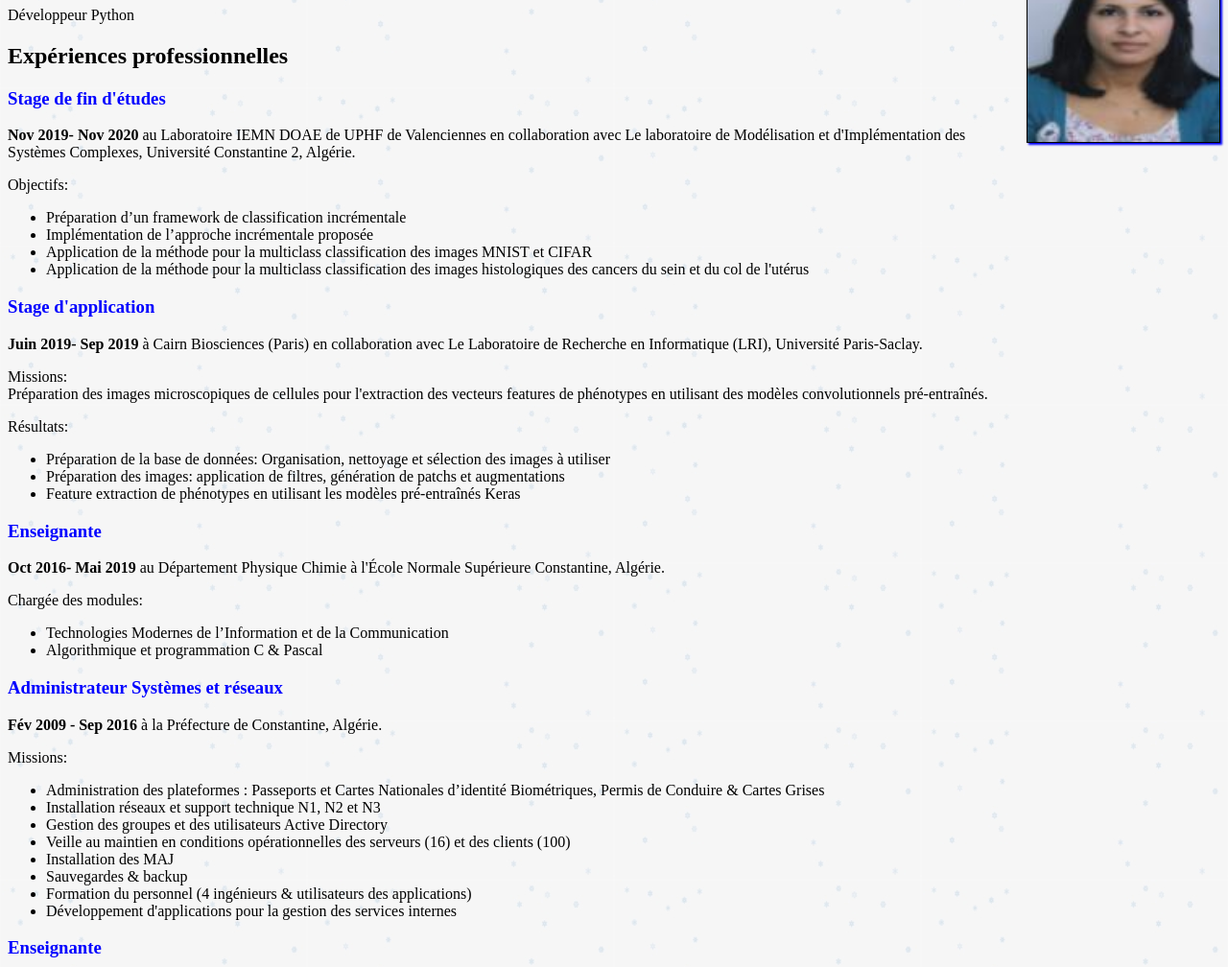
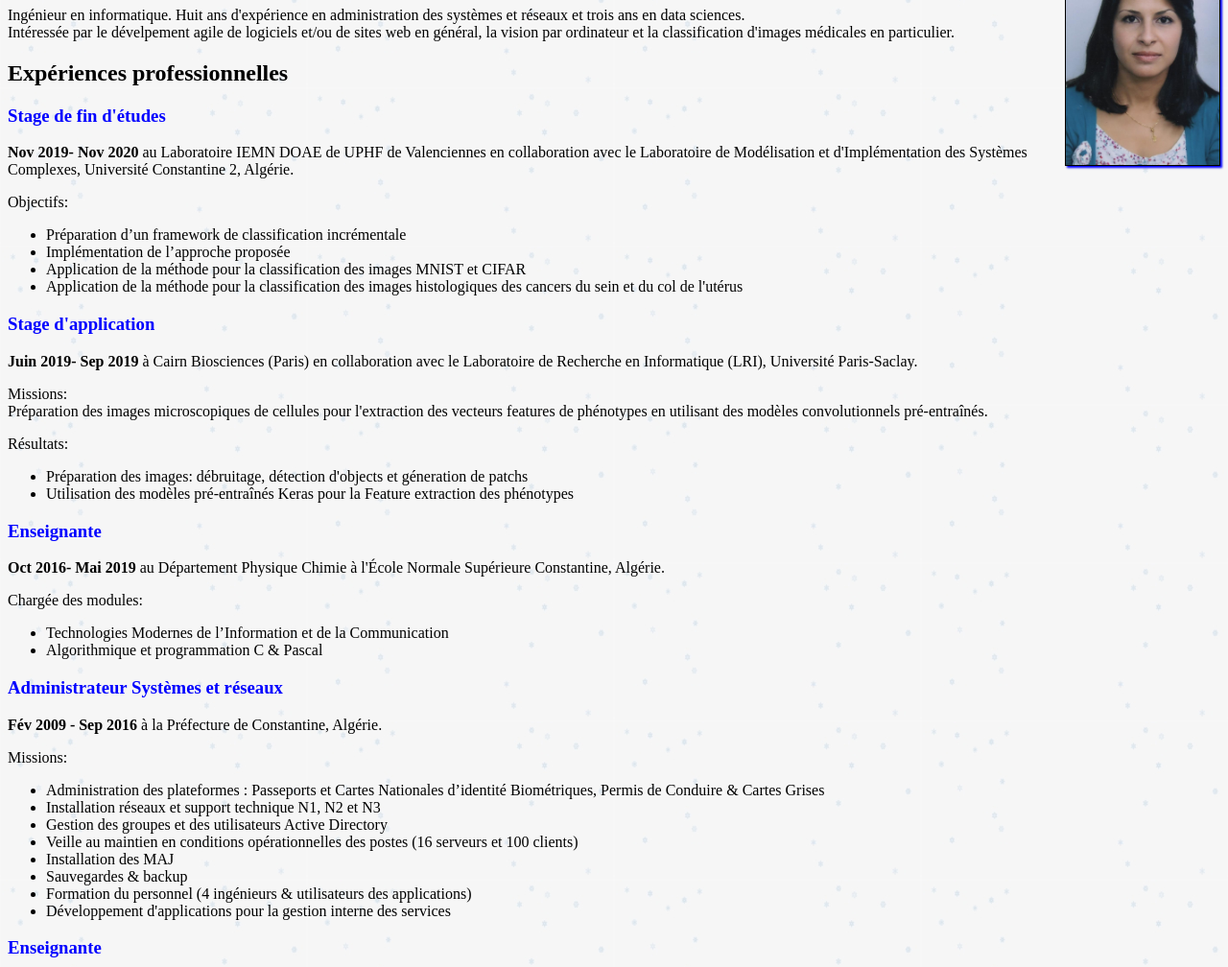
Before and after one commit to wmousser/CV, a plain HTML site: page index.html in a window 1280 px wide. Shown: the part 73-1081 px from the top of the page at 96% size. Drawn offline with Linux system fonts and the light colour scheme.

Commit message:
Add description

```diff
--- a/index.html
+++ b/index.html
@@ -6,9 +6,14 @@
     <title>Wafa MOUSSER</title>
 </head>
 <body>
-<p>  <a href="0021.jpg">   <img   src="0021_mini.jpg" width="200px"/> </a></p>
+<p>  <img   src="0021.jpg" width="160px"/> </p>
 <h1>Wafa MOUSSER</h1>
-        <p>Développeur Python</p>
+        <p> Ingénieur en informatique. Huit ans d'expérience en administration des systèmes et réseaux et
+            trois ans en data sciences.</br>
+            Intéressée par le dévelpement agile de logiciels et/ou de sites web en général, la vision par ordinateur et
+            la classification d'images médicales en particulier.
+        </p>
+
 
     <h2> <span id="box">Expériences professionnelles </span></h2>
 
@@ -16,15 +21,15 @@
         <h3> Stage de fin d'études </h3>
             <p>
                 <strong> Nov 2019- Nov 2020 </strong> au Laboratoire IEMN DOAE de UPHF de Valenciennes en
-                collaboration avec Le laboratoire de Modélisation et d'Implémentation des Systèmes Complexes,
+                collaboration avec le Laboratoire de Modélisation et d'Implémentation des Systèmes Complexes,
                 Université Constantine 2, Algérie.
             </p>
             <p> Objectifs: </br>
                 <ul>
                     <li> Préparation d’un framework de classification incrémentale </li>
-                    <li> Implémentation de l’approche incrémentale proposée </li>
-                    <li> Application de la méthode pour la multiclass classification des images MNIST et CIFAR </li>
-                    <li> Application de la méthode pour la multiclass classification des images histologiques
+                    <li> Implémentation de l’approche proposée </li>
+                    <li> Application de la méthode pour la classification des images MNIST et CIFAR </li>
+                    <li> Application de la méthode pour la classification des images histologiques
                         des cancers du sein et du col de l'utérus </li>
                  </ul>
             </p>
@@ -34,7 +39,7 @@
         <h3> Stage d'application </h3>
             <p>
                 <strong> Juin 2019- Sep 2019 </strong>	à Cairn Biosciences (Paris) en collaboration avec
-                Le Laboratoire de Recherche en Informatique (LRI), Université Paris-Saclay.
+                le Laboratoire de Recherche en Informatique (LRI), Université Paris-Saclay.
             </p>
             <p> Missions: </br> Préparation des images microscopiques de cellules pour l'extraction des vecteurs features
                     de phénotypes en utilisant des modèles convolutionnels pré-entraînés.
@@ -42,9 +47,8 @@
             <p>
                 Résultats:
                  <ul>
-                     <li>Préparation de la base de données: Organisation, nettoyage et sélection des images à utiliser </li>
-                     <li>Préparation des images: application de filtres, génération de patchs et augmentations </li>
-                     <li> Feature extraction de phénotypes en utilisant les modèles pré-entraînés Keras </li>
+                     <li> Préparation des images: débruitage, détection d'objects et géneration de patchs </li>
+                     <li> Utilisation des modèles pré-entraînés Keras pour la Feature extraction des phénotypes </li>
                  </ul>
             </p>
 
@@ -72,11 +76,11 @@
                          Permis de Conduire & Cartes Grises </li>
                     <li> Installation réseaux et support technique N1, N2 et N3 </li>
                     <li> Gestion des groupes et des utilisateurs Active Directory </li>
-                    <li> Veille au maintien en conditions opérationnelles des serveurs (16) et des clients (100) </li>
+                    <li> Veille au maintien en conditions opérationnelles des postes (16 serveurs et 100 clients) </li>
                     <li> Installation des MAJ </li>
                     <li> Sauvegardes & backup </li>
                     <li> Formation du personnel (4 ingénieurs & utilisateurs des applications) </li>
-                    <li> Développement d'applications pour la gestion des services internes </li>
+                    <li> Développement d'applications pour la gestion interne des services </li>
 
 
                  </ul>
@@ -112,7 +116,7 @@
         <h3> Ecole doctorale en bioinformatique </h3>
             <p>
                 <strong> Sep 2016 à ce jour </strong> à l’Université Constantine2, Algérie.  </br>
-                <strong> Thème: </strong> <em> Contributions de l’apprentissage incrémental dans la résolution de
+                <strong> Thème: </strong> <em> Contribution de l’apprentissage incrémental dans la résolution de
                 problèmes complexes en bioinformatique.</em>
             </p>
             <p> Axes de recherche:
@@ -190,7 +194,7 @@
 
 
 <h2> Publications </h2>
-        <ul>
+        <ol>
             <li> <strong> Wafa MOUSSER </strong> & Salima OUADFEL & Abdelmalik TALEB-AHMED,
                 <em>Incremental learning of Convolutional Neural Networks in Bioinformatics</em>,
                 Artificial Neural Networks for Renewable Energy Systems and Real-World
@@ -203,7 +207,7 @@
             <li> <strong>Wafa MOUSSER</strong> & Salima OUADFEL, <em>Deep Feature Extraction for Pap-Smear
                 Image Classification : A Comparative Study</em>, 05 pages, 5th International Conference on
                 Computer and Technology Applications, ICCTA 16-17 Avril 2019 à Istanbul, Turquie.</li>
-        </ul>
+        </ol>
 
 
     <h2> Langues </h2>
```
